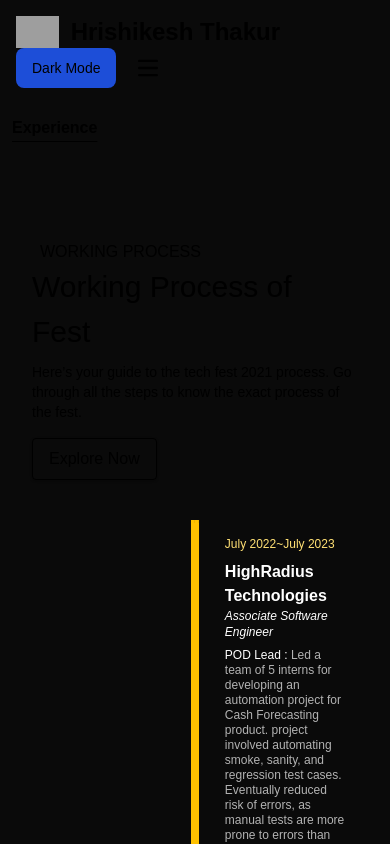
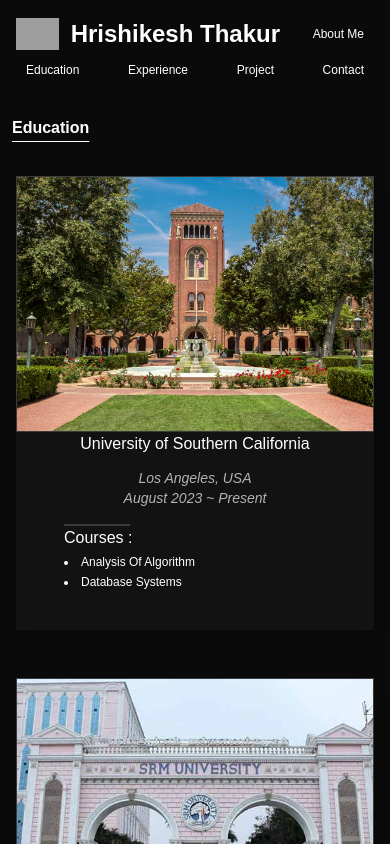
Before and after one commit to hrishikesh2708/portfolio, a React (Create React App) app: page / in a window 390 px wide. Shown: the top 844 px of the page. Built offline with nearby package versions, Linux system fonts and the light colour scheme; grey boxes are pictures that could not be loaded.

Commit message:
reorder section

```diff
--- a/src/App.js
+++ b/src/App.js
@@ -12,9 +12,9 @@
     <div className="bg-shade-5">
       <Navbar />
       {/* about me */}
+      <Education />
       <Experience />
       <Skills />
-      <Education />
       {/* projects */}
       <Contact />
       <Footer />
--- a/src/components/Navbar.js
+++ b/src/components/Navbar.js
@@ -3,29 +3,29 @@
 const content = [
   {
     label: "About Me",
-    path: "aboutMe",
+    path: "#aboutMe",
   },
   {
     label: "Education",
-    path: "education",
+    path: "#education",
   },
   {
     label: "Experience",
-    path: "experience",
+    path: "#experience",
   },
   {
     label: "Project",
-    path: "project",
+    path: "#project",
   },
   {
     label: "Contact",
-    path: "contact",
+    path: "#contact",
   },
 ];
 
 function Navbar() {
   return (
-    <nav class="bg-white border-gray-200 dark:bg-gray-900">
+    <nav class="">
       <div class="max-w-screen-xl flex flex-wrap items-center justify-between mx-auto p-4">
         <a href="#" class="flex items-center">
           <img
@@ -33,27 +33,22 @@
             class="h-8 mr-3"
             alt="Flowbite Logo"
           />
-          <span class="self-center text-2xl font-semibold whitespace-nowrap dark:text-white">
+          <span class="self-center text-2xl font-semibold whitespace-nowrap text-shade-1">
             Hrishikesh Thakur
           </span>
         </a>
-        <div class="flex md:order-2">
+
+        {/* <div classname="text-center">
           <button
+            classname="text-white bg-blue-700 hover:bg-blue-800 focus:ring-4 focus:ring-blue-300 font-medium rounded-lg text-sm px-5 py-2.5 mr-2 mb-2 dark:bg-blue-600 dark:hover:bg-blue-700 focus:outline-none dark:focus:ring-blue-800"
             type="button"
-            class="text-white bg-blue-700 hover:bg-blue-800 focus:ring-4 focus:outline-none focus:ring-blue-300 font-medium rounded-lg text-sm px-4 py-2 text-center mr-3 md:mr-0 dark:bg-blue-600 dark:hover:bg-blue-700 dark:focus:ring-blue-800"
+            data-drawer-target="drawer-right-example"
+            data-drawer-show="drawer-right-example"
+            data-drawer-placement="right"
+            aria-controls="drawer-right-example"
           >
-            Dark Mode
-          </button>
-          <button
-            data-collapse-toggle="navbar-cta"
-            type="button"
-            class="inline-flex items-center p-2 w-10 h-10 justify-center text-sm text-gray-500 rounded-lg md:hidden hover:bg-gray-100 focus:outline-none focus:ring-2 focus:ring-gray-200 dark:text-gray-400 dark:hover:bg-gray-700 dark:focus:ring-gray-600"
-            aria-controls="navbar-cta"
-            aria-expanded="false"
-          >
-            <span class="sr-only">Open main menu</span>
             <svg
-              class="w-5 h-5"
+              classname="w-5 h-5"
               aria-hidden="true"
               xmlns="http://www.w3.org/2000/svg"
               fill="none"
@@ -67,9 +62,106 @@
                 d="M1 1h15M1 7h15M1 13h15"
               />
             </svg>
+            <span classname="sr-only">Open main menu</span>
           </button>
         </div>
-
+        <div
+          id="drawer-right-example"
+          classname="fixed top-0 right-0 z-40 h-screen p-4 overflow-y-auto transition-transform translate-x-full bg-white w-80 dark:bg-gray-800"
+          tabindex="-1"
+          aria-labelledby="drawer-right-label"
+        >
+          <h5
+            id="drawer-right-label"
+            classname="inline-flex items-center mb-4 text-base font-semibold text-gray-500 dark:text-gray-400"
+          >
+            <svg
+              classname="w-4 h-4 mr-2.5"
+              aria-hidden="true"
+              xmlns="http://www.w3.org/2000/svg"
+              fill="currentColor"
+              viewBox="0 0 20 20"
+            >
+              <path d="M10 .5a9.5 9.5 0 1 0 9.5 9.5A9.51 9.51 0 0 0 10 .5ZM9.5 4a1.5 1.5 0 1 1 0 3 1.5 1.5 0 0 1 0-3ZM12 15H8a1 1 0 0 1 0-2h1v-3H8a1 1 0 0 1 0-2h2a1 1 0 0 1 1 1v4h1a1 1 0 0 1 0 2Z" />
+            </svg>
+            Right drawer
+          </h5>
+          <button
+            type="button"
+            data-drawer-hide="drawer-right-example"
+            aria-controls="drawer-right-example"
+            classname="text-gray-400 bg-transparent hover:bg-gray-200 hover:text-gray-900 rounded-lg text-sm w-8 h-8 absolute top-2.5 right-2.5 inline-flex items-center justify-center dark:hover:bg-gray-600 dark:hover:text-white"
+          >
+            <svg
+              classname="w-3 h-3"
+              aria-hidden="true"
+              xmlns="http://www.w3.org/2000/svg"
+              fill="none"
+              viewBox="0 0 14 14"
+            >
+              <path
+                stroke="currentColor"
+                stroke-linecap="round"
+                stroke-linejoin="round"
+                stroke-width="2"
+                d="m1 1 6 6m0 0 6 6M7 7l6-6M7 7l-6 6"
+              />
+            </svg>
+            <span classname="sr-only">Close menu</span>
+          </button>
+          <p classname="mb-6 text-sm text-gray-500 dark:text-gray-400">
+            Supercharge your hiring by taking advantage of our{" "}
+            <a
+              href="#"
+              classname="text-blue-600 underline font-medium dark:text-blue-500 hover:no-underline"
+            >
+              limited-time sale
+            </a>{" "}
+            for Flowbite Docs + Job Board. Unlimited access to over 190K
+            top-ranked candidates and the #1 design job board.
+          </p>
+          <div classname="grid grid-cols-2 gap-4">
+            <a
+              href="#"
+              classname="px-4 py-2 text-sm font-medium text-center text-gray-900 bg-white border border-gray-200 rounded-lg focus:outline-none hover:bg-gray-100 hover:text-blue-700 focus:z-10 focus:ring-4 focus:ring-gray-200 dark:focus:ring-gray-700 dark:bg-gray-800 dark:text-gray-400 dark:border-gray-600 dark:hover:text-white dark:hover:bg-gray-700"
+            >
+              Learn more
+            </a>
+            <a
+              href="#"
+              classname="inline-flex items-center px-4 py-2 text-sm font-medium text-center text-white bg-blue-700 rounded-lg hover:bg-blue-800 focus:ring-4 focus:ring-blue-300 dark:bg-blue-600 dark:hover:bg-blue-700 focus:outline-none dark:focus:ring-blue-800"
+            >
+              Get access{" "}
+              <svg
+                classname="w-3.5 h-3.5 ml-2"
+                aria-hidden="true"
+                xmlns="http://www.w3.org/2000/svg"
+                fill="none"
+                viewBox="0 0 14 10"
+              >
+                <path
+                  stroke="currentColor"
+                  stroke-linecap="round"
+                  stroke-linejoin="round"
+                  stroke-width="2"
+                  d="M1 5h12m0 0L9 1m4 4L9 9"
+                />
+              </svg>
+            </a>
+          </div>
+        </div> */}
+        {content.map((element) => {
+          return (
+            <a
+              type="button"
+              href={element.path}
+              class="text-shade-1 stroke-2 bg-shade-5 hover:bg-shade-4 focus:ring-2 focus:outline-none focus:ring-shade-2 font-medium rounded-lg text-sm p-2.5 text-center inline-flex items-center"
+            >
+              {/* {element.icon} */}
+              <span class="text-xs">{element.label}</span>
+            </a>
+          );
+        })}
       </div>
     </nav>
   );
```
